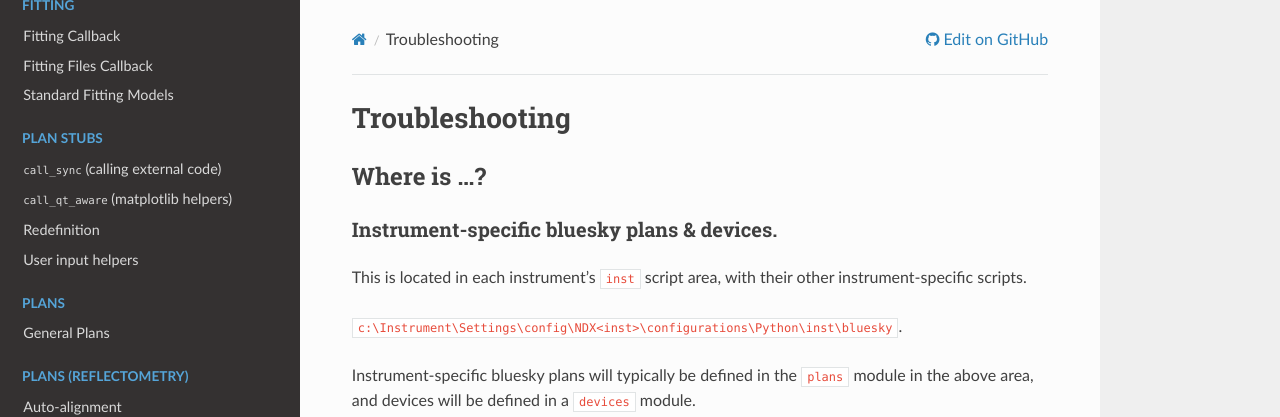
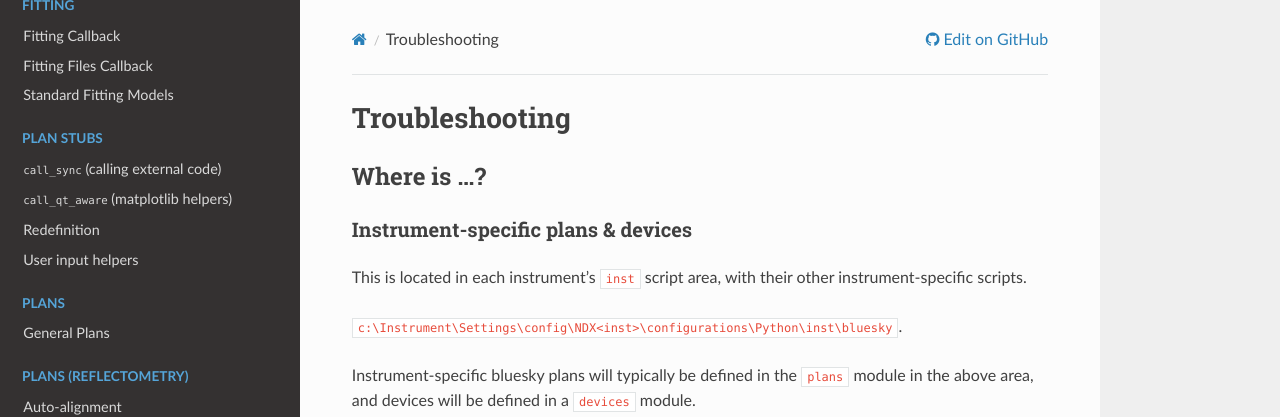
Before and after one commit to ISISComputingGroup/ibex_bluesky_core, a Sphinx documentation site: the page built from doc/dev/troubleshooting.md, in a window 1280 px wide and 900 px high. Shown: the top 417 px of the window. Built offline with Sphinx 7.4.7 and the Read the Docs theme 3.1.0, drawn with Linux system fonts in a browser that asks for light colours; pages that are not in the unit, such as notebooks, are missing from menus.

Commit message:
title format

```diff
--- a/doc/dev/troubleshooting.md
+++ b/doc/dev/troubleshooting.md
@@ -2,7 +2,7 @@
 
 ## Where is ...?
 
-### Instrument-specific bluesky plans & devices.
+### Instrument-specific plans & devices
 
 This is located in each instrument's `inst` script area, with their other instrument-specific scripts.
 
```
